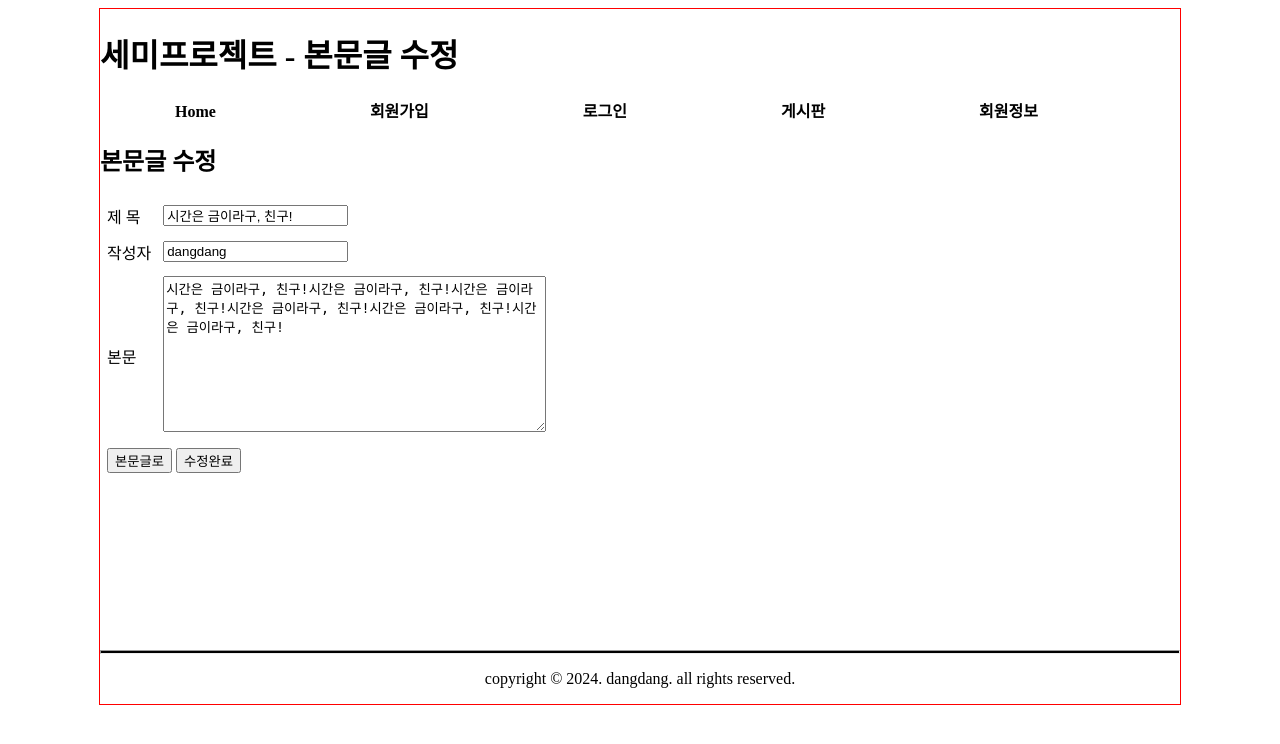
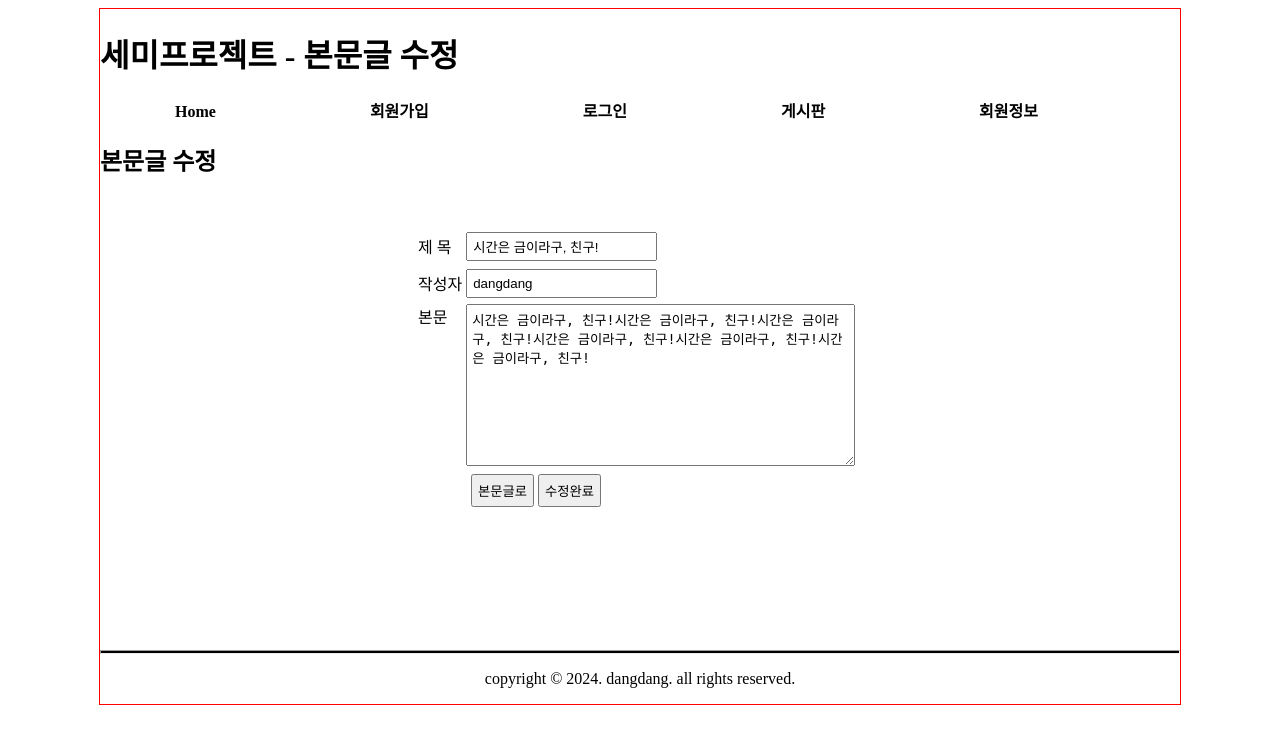
Before and after one commit to gongbu22/semiprojectv1, a FastAPI app: page /board/modify in a window 1280 px wide. Shown: the top 744 px of the page. Run offline with FastAPI, Linux system fonts and the light colour scheme.

Commit message:
게시판 수정하기 폼 스타일링

```diff
--- a/views/templates/board/modify.html
+++ b/views/templates/board/modify.html
@@ -4,6 +4,15 @@
     <meta charset="UTF-8">
     <title>세미프로젝트</title>
     <link rel="stylesheet" href="/static/css/project.css" >
+    <style>
+        form { width: 450px;
+            margin: 50px auto; }
+        th { width: 150px; }
+        tr { height: 35px }
+        tr:nth-child(3) { vertical-align: top }
+        #listbtn { margin-left: 53px }
+        input, textarea, button { padding: 5px }
+    </style>
 </head>
 <body>
     <div id="wrap">
@@ -20,7 +29,7 @@
         <main>
             <h2>본문글 수정</h2>
             <form name="modifyfrm" method="post">
-                <table border="0" cellpadding="5">
+                <table>
                     <tr><td>제 목</td><td><input type="text" name="title" id="title" value="시간은 금이라구, 친구!"></td></tr>
                     <tr><td>작성자</td><td><input type="text" name="userid" id="userid" value="dangdang" readonly></td></tr>
                     <tr>
```
